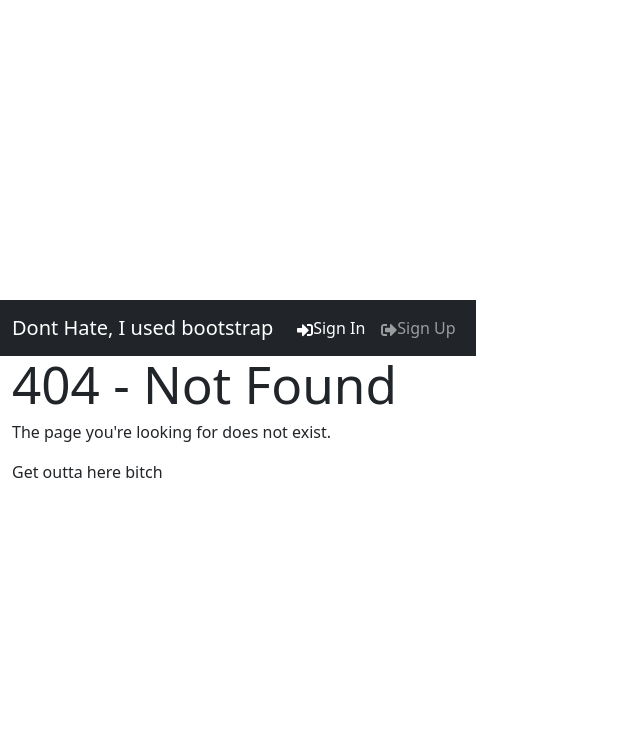
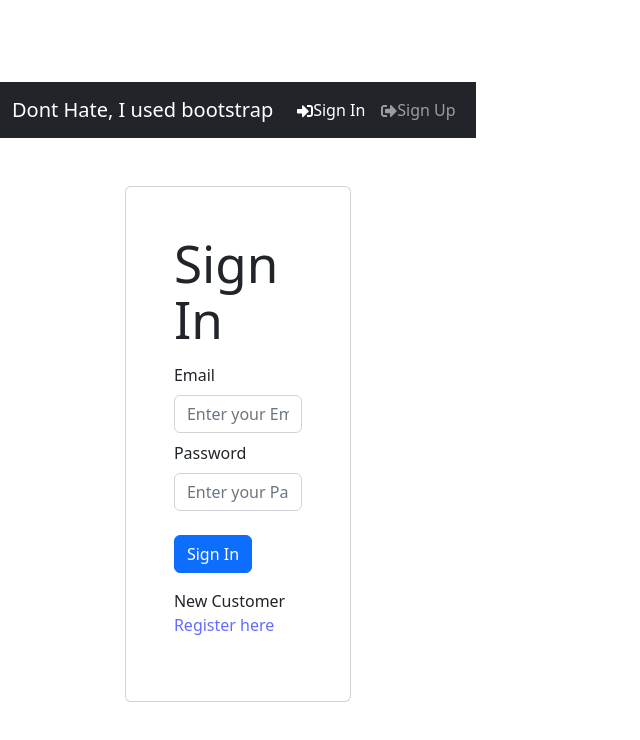
Before and after one commit to sijirama/classyclash.go, a React (Vite) app in the folder client/: page /login in a window 1280 px wide. Before the commit this address had no page. Shown: the top 740 px of the page, without its empty margins (0-640 px from the left). Built offline with nearby package versions, Linux system fonts and the light colour scheme.

Commit message:
feat: client: login component

```diff
--- a/client/src/main.tsx
+++ b/client/src/main.tsx
@@ -6,11 +6,13 @@ import "bootstrap/dist/css/bootstrap.min.css"
 import './index.css'
 import HomePage from './pages/HomePage'
 import NotFoundPage from './pages/NotFound'
+import Login from './pages/Login'
 
 const route = createBrowserRouter(
     createRoutesFromElements(
         <Route path='/' element={<App />}>
             <Route index={true} path="/" element={<HomePage />} />
+            <Route path='login' element={<Login />}/>
             <Route path="*" element={<NotFoundPage />}/>
         </Route>
     )
--- a/client/src/pages/Login.tsx
+++ b/client/src/pages/Login.tsx
@@ -16,6 +16,39 @@ function Login() {
   return (
     <FormContainer>
         <h1>Sign In</h1>
+        <Form onSubmit={submitHandler}>
+
+            <Form.Group className='my-2' controlId='email'>
+                <Form.Label>Email</Form.Label>
+                <Form.Control
+                    type='email'
+                    placeholder='Enter your Email Address'
+                    value={email}
+                    onChange= { (e) => setEmail(e.target.value) }
+                ></Form.Control>
+            </Form.Group>
+
+            <Form.Group className='my-2' controlId='password'>
+                <Form.Label>Password</Form.Label>
+                <Form.Control
+                    type='password'
+                    placeholder='Enter your Password'
+                    value={password}
+                    onChange= { (e) => setPassword(e.target.value) }
+                ></Form.Control>
+            </Form.Group>
+
+            <Button variant="primary" type="submit" className='mt-3'>
+                Sign In
+            </Button>
+
+            <Row className="py-3">
+                <Col>
+                    New Customer <Link to="/register">Register here</Link>
+                </Col>
+            </Row>
+
+        </Form>
     </FormContainer>
   )
 }
```
